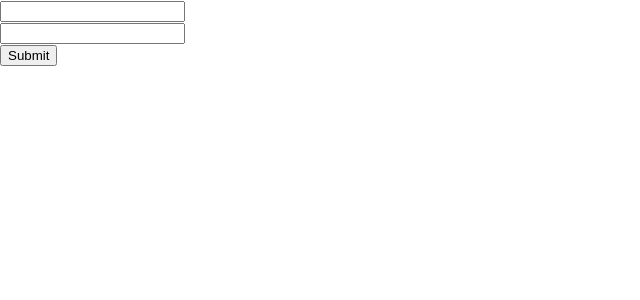
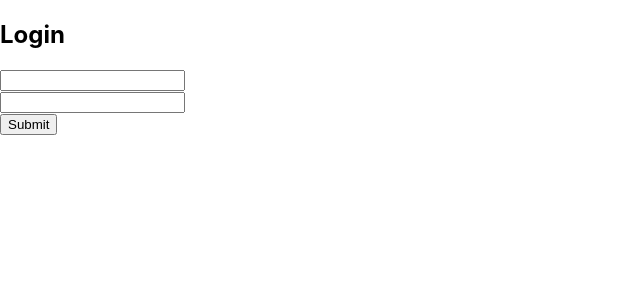
Before and after one commit to JustNat/ifrn-chat-web, a Next.js app: page /login in a window 1280 px wide. Shown: the top 300 px of the page, without its empty margins (0-640 px from the left). Built offline with nearby package versions, Linux system fonts and the light colour scheme.

Commit message:
:sparkles: feature: Mostrando o Login no index.js

```diff
--- a/pages/index.js
+++ b/pages/index.js
@@ -1,6 +1,7 @@
 import Head from 'next/head'
 import Image from 'next/image'
 import styles from '../styles/Home.module.css'
+import Login from './login'
 
 export default function Home() {
   return (
@@ -17,6 +18,10 @@ export default function Home() {
           Bem-vindo ao <a href="https://nextjs.org">Caminhão Viado!</a>
         </h1>
         <img src='https://preview.redd.it/jrbyu3qzp1p41.jpg?auto=webp&s=a6d440dc3f71f15e1de549674502e1ff1583989f'></img>
+        <Login />
         </>
+
+
+
   )
 }
--- a/pages/login.js
+++ b/pages/login.js
@@ -3,9 +3,12 @@ import { AppContainer } from "../src/components/AppContainerComponent";
 import { AppInput } from "../src/components/AppInputComponent";
 import { AppButton } from "../src/components/AppButtonContainer";
 
-const Login = props => {
+export const Login = props => {
     return (
       <AppContainer>
+
+          <h2>Login</h2>
+
         <AppInput
             title="apelido ou email do usuário"
             label="Usuário"
```
